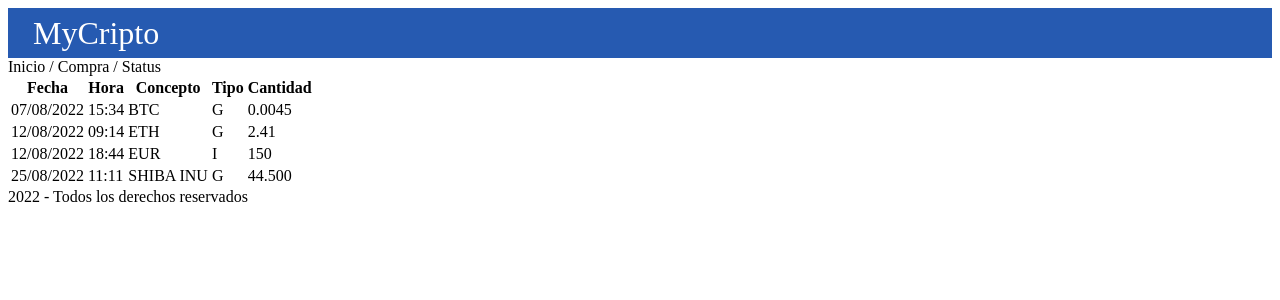
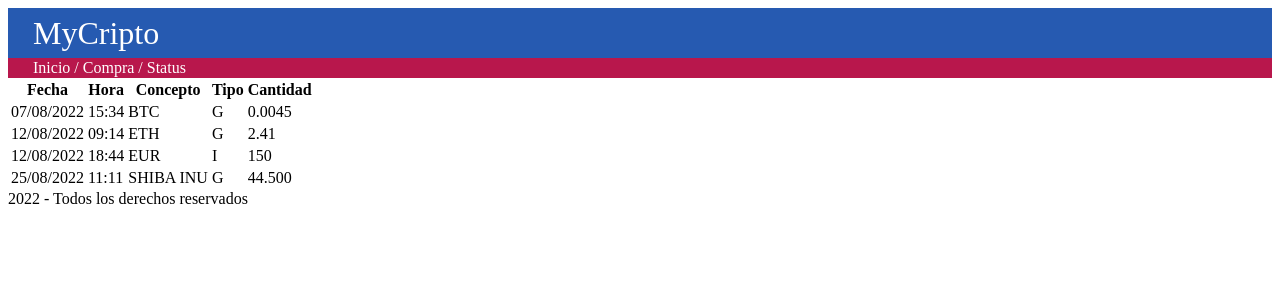
Before and after one commit to fabianallvarez/Proyecto-Flask, a Flask app: page / in a window 1280 px wide. Shown: the top 300 px of the page. Run offline with Flask 2, Linux system fonts and the light colour scheme.

Commit message:
ft: Estilos Barra de Navegacion

```diff
--- a/balance/static/css/styles.css
+++ b/balance/static/css/styles.css
@@ -6,3 +6,11 @@
     line-height: 50px;
     padding-left: 25px;
 }
+
+nav {
+    background-color: #b8174c;
+    color: white;
+    height: 20px;
+    line-height: 20px;
+    padding-left: 25px;
+}
```
